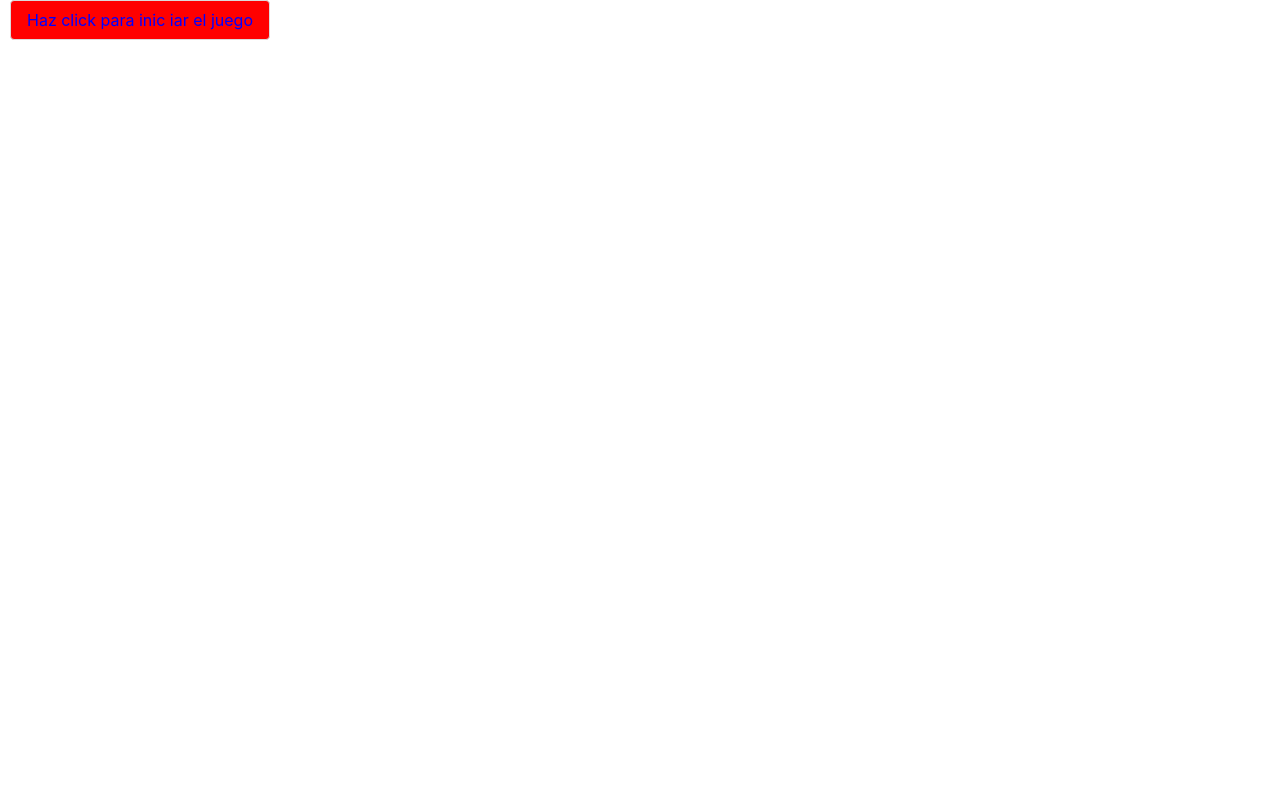
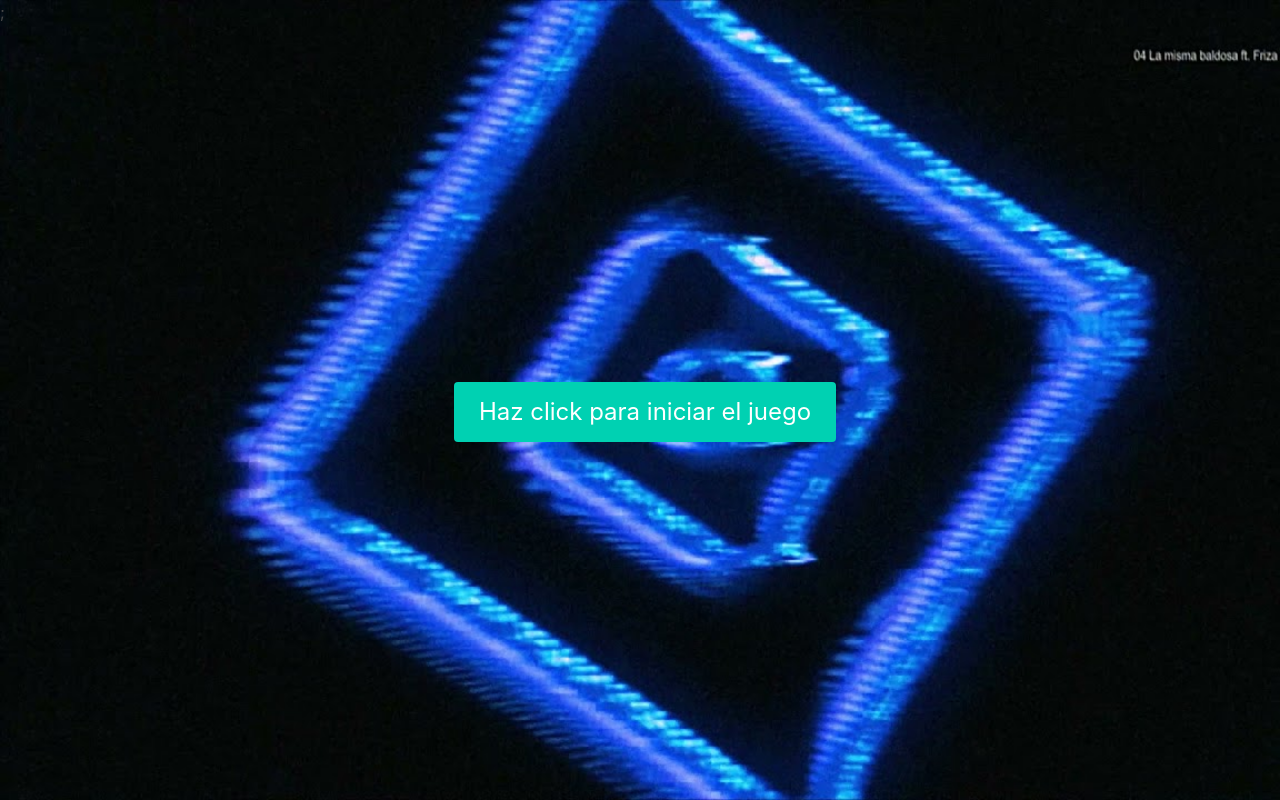
Before and after one commit to miltonmrq/rprojecto, a React (Create React App) app: page / in a window 1280 px wide. Built offline with nearby package versions, Linux system fonts and the light colour scheme.

Commit message:
Fondo añadido con Bulma

```diff
--- a/src/components/Button/index.js
+++ b/src/components/Button/index.js
@@ -2,7 +2,7 @@ import './button.css';
 
 function Button ({text, onClick}) {
     return (
-        <button onClick={onClick} className='button'>{text}</button>
+        <button onClick={onClick} className='button is-large is-primary'>{text}</button>
     )
 }
 
--- a/src/pages/home/index.js
+++ b/src/pages/home/index.js
@@ -1,5 +1,7 @@
 import Button from "../../components/Button";
 import {useNavigate} from "react-router-dom"
+import background from "../../assets/maxresdefault.jpg";
+
 
 function Home () {
     const navigate=useNavigate();
@@ -7,7 +9,13 @@ function Home () {
         navigate(url);
     }
     return (
-<Button onClick={()=>onClickButton("/game")} text="Haz click para inic  iar el juego"/>
+    <section className="hero is-medium is-fullheight" style={{backgroundImage: `url(${background})`, backgroundSize: 'cover'}}>;
+    <div className="hero-body">
+        <div className="container has-text-centered">
+      <Button onClick={()=>onClickButton("/game")} text="Haz click para iniciar el juego"/>
+        </div>
+    </div>
+    </section>
 )
 }
 export default Home;
```
Also changed, not shown: src/assets/maxresdefault.jpg (added).
